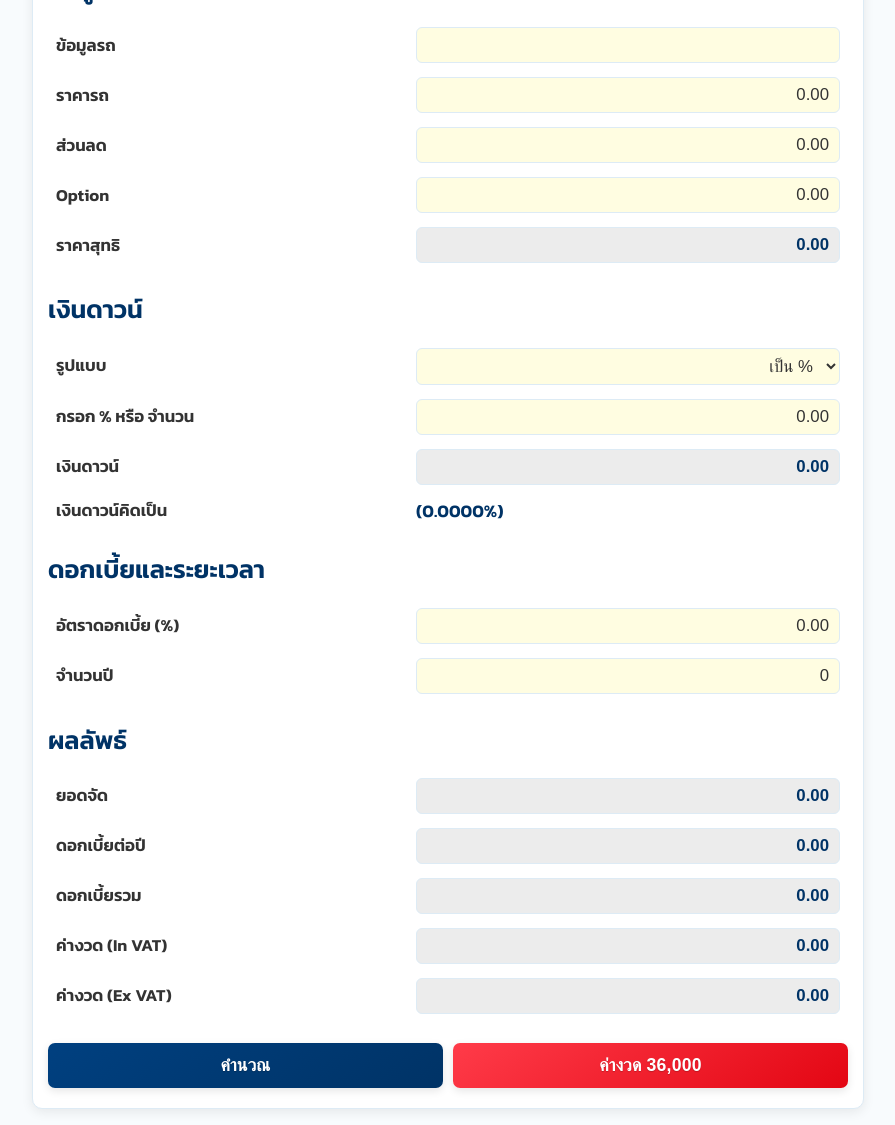
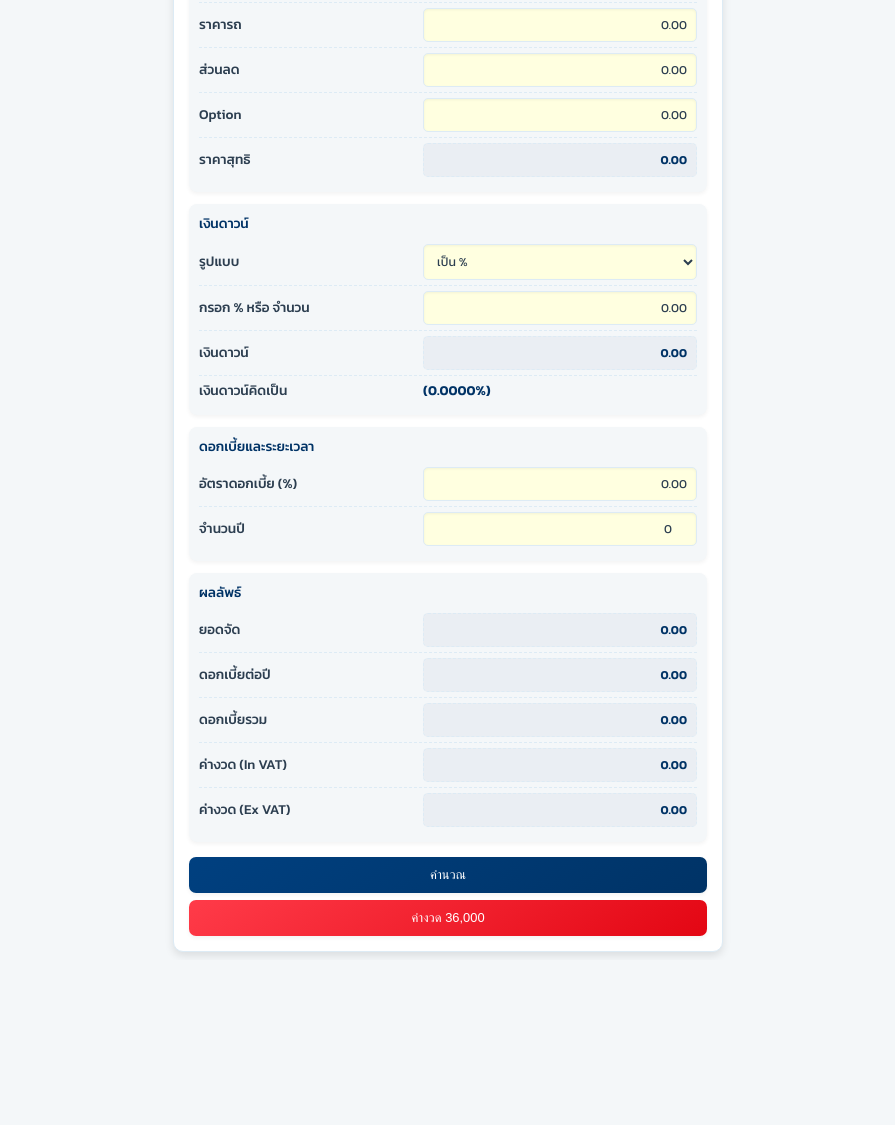
Before and after one commit to Jakkrawut-ORIX/Calculator, a plain HTML site: page index.html in a window 1280 px wide. Shown: the part 153-1278 px from the top of the page, without its empty margins (192-1087 px from the left). After the commit the page ends 1113 px from the top, so only its background shows below. Drawn offline with Linux system fonts and the light colour scheme.

Commit message:
Add files via upload

```diff
--- a/index.html
+++ b/index.html
@@ -2,191 +2,168 @@
 <html lang="th">
 <head>
   <meta charset="UTF-8">
-  <title>โปรแกรมคำนวณลีสซิ่งเบื้องต้น</title>
+  <title>โปรแกรมคำนวนลีสซิ่งเบื้องต้น</title>
   <meta name="viewport" content="width=device-width, initial-scale=1.0">
-  <link href="https://fonts.googleapis.com/css2?family=Kanit:wght@400;600&display=swap" rel="stylesheet">
+  <link href="https://fonts.googleapis.com/css2?family=Kanit:wght@400;500;600&display=swap" rel="stylesheet">
   <style>
     :root {
-      /* ORIX Logo Colors based on provided image */
-      --orix-logo-blue: #003366; /* Dark blue from ORIX logo text */
-      --orix-logo-red: #E30613;  /* Red from ORIX logo symbol */
-
-      /* General UI Colors, adapted to ORIX theme */
-      --orix-white: #FFFFFF;
-      --orix-light-grey: #F8FBFD; /* Very light background for contrast */
-      --orix-dark-grey: #333333;
-      --orix-border-color: #DDEBF5; /* Soft, slightly bluish border */
-      --input-bg-editable: #FFFDE1; /* Adjusted: A clear, light yellow for editable inputs */
-      --input-bg-readonly: #ECECEC; /* Adjusted: A clear, light grey for readonly inputs */
-      --highlight-text-color: var(--orix-logo-blue); /* Emphasize calculated values */
+      --color-primary: #003366;
+      --color-secondary: #E30613;
+      --color-background: #F4F7F9;
+      --color-surface: #FFFFFF;
+      --color-text-primary: #2C3E50;
+      --color-text-secondary: #7F8C8D;
+      --color-border: #DDEBF5;
+      --color-input-bg-editable: #FFFFE0;
+      --color-input-readonly: #EAEEF3;
+      --shadow-elevation-1: 0 2px 4px rgba(0, 0, 0, 0.05);
+      --shadow-elevation-2: 0 4px 8px rgba(0, 0, 0, 0.1);
     }
 
     body {
       font-family: 'Kanit', sans-serif;
       margin: 0;
-      padding: 8px; /* Reduced body padding */
-      background: var(--orix-light-grey);
-      color: var(--orix-dark-grey);
-      line-height: 1.4; /* Slightly reduced line height */
-      font-size: 1.05em;
+      padding: 8px;
+      background: var(--color-background);
+      color: var(--color-text-primary);
+      line-height: 1.4;
+      font-size: 0.85em;
+      display: flex;
+      justify-content: center;
+      align-items: flex-start;
+      min-height: 100vh;
     }
 
     .container {
-      max-width: 800px;
-      margin: 8px auto; /* Reduced margin around container */
-      background: var(--orix-white);
-      padding: 15px; /* Reduced container padding */
+      max-width: 550px;
+      width: 100%;
+      background: var(--color-surface);
+      padding: 15px;
       border-radius: 10px;
-      box-shadow: 0 3px 12px rgba(0, 0, 0, 0.08);
-      border: 1px solid var(--orix-border-color);
+      box-shadow: var(--shadow-elevation-2);
+      border: 1px solid var(--color-border);
+      box-sizing: border-box;
     }
 
     h1 {
       text-align: center;
-      color: var(--orix-logo-blue);
-      margin-bottom: 15px; /* Reduced margin-bottom for h1 */
-      font-size: 2.1em; /* Slightly reduced h1 font size */
+      color: var(--color-primary);
+      font-size: 1.5em;
       font-weight: 600;
+      margin-top: 0;
+      margin-bottom: 15px;
+      border-bottom: 2px solid var(--color-primary);
+      padding-bottom: 6px;
+    }
+
+    .input-section {
+      background: var(--color-background);
+      border-radius: 8px;
+      padding: 10px;
+      margin-bottom: 12px;
+      box-shadow: var(--shadow-elevation-1);
     }
 
     h2 {
-      margin-top: 20px; /* Reduced margin-top for h2 */
-      margin-bottom: 6px; /* Reduced margin-bottom for h2, very tight */
-      color: var(--orix-logo-blue);
-      font-size: 1.5em; /* Slightly reduced h2 font size */
-      padding-bottom: 5px; /* Still keep a little padding for visual separation */
+      color: var(--color-primary);
+      font-size: 1em;
+      font-weight: 500;
+      margin-top: 0;
+      margin-bottom: 6px;
     }
 
-    table {
-      width: 100%;
-      margin-bottom: 10px; /* Reduced table margin-bottom */
-      border-collapse: separate;
-      border-spacing: 0 4px; /* Reduced space between rows, even tighter */
+    .form-row {
+      display: flex;
+      align-items: center;
+      justify-content: space-between;
+      padding: 5px 0;
+      border-bottom: 1px dashed var(--color-border);
     }
 
-    td {
-      padding: 5px 8px; /* Reduced padding for table cells */
-      vertical-align: middle;
-      border-bottom: none; /* No border-bottom */
-    }
-
-    table tr:last-child td {
+    .form-row:last-child {
       border-bottom: none;
     }
 
-    td.label {
+    .label-col {
       width: 45%;
-      font-weight: 600;
-      color: var(--orix-dark-grey);
+      font-weight: 500;
+      color: var(--color-text-primary);
     }
 
-    td.value {
+    .value-col {
       width: 55%;
     }
 
-    td.value input:not([readonly]),
-    td.value select {
+    input:not([readonly]), select {
       width: 100%;
-      padding: 7px 10px; /* Reduced input padding */
-      border: 1px solid var(--orix-border-color);
-      border-radius: 6px;
-      background: var(--input-bg-editable);
-      color: var(--orix-dark-grey);
+      padding: 7px 9px;
+      border: 1px solid var(--color-border);
+      border-radius: 5px;
+      background: var(--color-input-bg-editable);
+      color: var(--color-text-primary);
       box-sizing: border-box;
       transition: all 0.3s ease;
-      text-align: right;
-      font-size: 1.0em; /* Slightly reduced input font size */
+      font-size: 0.9em;
+      font-family: 'Kanit', sans-serif;
+      box-shadow: inset 0 1px 3px rgba(0, 0, 0, 0.05);
     }
 
-    td.value input#carInfo {
+    input[type="text"], input[type="number"] {
+        text-align: right;
+    }
+    input#carInfo {
         text-align: left;
     }
 
-    td.value input#termYears,
-    td.value input#comPercent {
-      -moz-appearance: textfield;
-    }
-    td.value input#termYears::-webkit-outer-spin-button,
-    td.value input#termYears::-webkit-inner-spin-button,
-    td.value input#comPercent::-webkit-outer-spin-button,
-    td.value input#comPercent::-webkit-inner-spin-button {
-      -webkit-appearance: none;
-      margin: 0;
+    input:focus, select:focus {
+      border-color: var(--color-primary);
+      box-shadow: 0 0 0 2px rgba(0, 51, 102, 0.1);
+      outline: none;
+      background-color: var(--color-surface);
     }
 
-    td.value input::placeholder {
-      color: #aaa;
+    input[readonly] {
+      width: 100%;
+      padding: 7px 9px;
+      border: 1px dashed var(--color-border);
+      border-radius: 5px;
+      background-color: var(--color-input-readonly);
+      font-weight: 600;
+      color: var(--color-primary);
+      box-sizing: border-box;
+      font-size: 0.9em;
+      font-family: 'Kanit', sans-serif;
+      text-align: right;
     }
 
-    td.value input:not([readonly]):focus,
-    td.value select:focus {
-      border-color: var(--orix-logo-blue);
-      box-shadow: 0 0 0 0.2rem rgba(0, 51, 102, 0.2);
-      outline: none;
-    }
-
-    td.value input[readonly] {
-      width: 100%;
-      padding: 7px 10px; /* Reduced input padding */
-      border: 1px solid var(--orix-border-color);
-      border-radius: 6px;
-      background-color: var(--input-bg-readonly);
-      font-weight: bold;
-      color: var(--highlight-text-color);
-      text-align: right;
-      box-sizing: border-box;
-      font-size: 1.0em; /* Slightly reduced input font size */
+    #downPercentDisplay {
+      font-weight: 600;
+      color: var(--color-primary);
     }
 
     .button-group {
       display: flex;
-        flex-wrap: wrap;
-        gap: 10px; /* Reduced gap between buttons */
-        margin-top: 20px; /* Reduced margin-top for button group */
-        margin-bottom: 5px;
-        justify-content: center;
+      flex-direction: column;
+      gap: 7px;
+      margin-top: 15px;
     }
 
     .button-group button {
-      flex: 1;
-      min-width: 180px; /* Reduced min-width for smaller buttons */
-      padding: 12px 15px; /* Reduced button padding */
-      font-size: 1.05em; /* Slightly reduced button font size */
-      color: var(--orix-white);
+      width: 100%;
+      padding: 10px 14px;
+      font-size: 0.95em;
+      color: var(--color-surface);
       border: none;
-      border-radius: 7px; /* Slightly reduced border-radius */
+      border-radius: 7px;
       cursor: pointer;
       transition: all 0.3s ease;
-      font-weight: 600;
-      box-shadow: 0 3px 8px rgba(0, 0, 0, 0.1); /* Slightly softer shadow */
-      text-shadow: 0 1px 1px rgba(0,0,0,0.2); /* Slightly softer text shadow */
-      letter-spacing: 0.2px; /* Reduced letter spacing */
+      font-weight: 500;
+      box-shadow: var(--shadow-elevation-1);
     }
 
-    /* ORIX Brand Colors for Buttons */
-    .button-group button:nth-of-type(1) { /* คำนวณ - ORIX Blue */
-      background: linear-gradient(145deg, #004080, var(--orix-logo-blue));
-    }
-    .button-group button:nth-of-type(1):hover {
-      background: linear-gradient(145deg, var(--orix-logo-blue), #00264d);
+    .button-group button:hover {
+      box-shadow: var(--shadow-elevation-2);
       transform: translateY(-2px);
-      box-shadow: 0 6px 15px rgba(0, 0, 0, 0.2);
-    }
-
-    .button-group button:nth-of-type(2) { /* ค่างวด 36,000 - ORIX Red */
-      background: linear-gradient(145deg, #FF3B49, var(--orix-logo-red));
-    }
-    .button-group button:nth-of-type(2):hover {
-      background: linear-gradient(145deg, var(--orix-logo-red), #B0050D);
-      transform: translateY(-2px);
-      box-shadow: 0 6px 15px rgba(0, 0, 0, 0.2);
-    }
-
-    .button-group button:nth-of-type(3) { /* This button is removed now */
-        display: none;
-    }
-    .button-group button:nth-of-type(4) { /* This button is removed now */
-        display: none;
     }
 
     .button-group button:active {
@@ -194,88 +171,45 @@
       box-shadow: 0 2px 5px rgba(0, 0, 0, 0.1);
     }
 
-    #downPercentDisplay {
-      font-weight: bold;
-      color: var(--highlight-text-color);
-      font-size: 1.05em;
+    #calculateBtn {
+      background: linear-gradient(145deg, #004080, var(--color-primary));
+    }
+    #calculateBtn:hover {
+      background: linear-gradient(145deg, var(--color-primary), #00264d);
     }
 
-    /* Responsive adjustments for smaller screens (e.g., mobile phones) */
+    #targetLeaseBtn {
+      background: linear-gradient(145deg, #FF3B49, var(--color-secondary));
+    }
+    #targetLeaseBtn:hover {
+      background: linear-gradient(145deg, var(--color-secondary), #B0050D);
+    }
+
     @media screen and (max-width: 768px) {
       body {
-        padding: 4px;
-        font-size: 0.9em; /* Adjusted for better fit */
+        padding: 5px;
+        font-size: 0.8em;
       }
       .container {
-        margin: 4px;
-        padding: 10px;
+        padding: 12px;
       }
-
       h1 {
-        font-size: 1.6em;
-        margin-bottom: 12px;
+        font-size: 1.4em;
+        margin-bottom: 15px;
       }
-
       h2 {
-        font-size: 1.3em;
-        margin-top: 15px;
-        margin-bottom: 5px;
-        padding-bottom: 0;
+        font-size: 1em;
+        margin-bottom: 8px;
       }
-
-      table {
-        margin-bottom: 6px;
+      .form-row {
+        flex-direction: column;
+        align-items: flex-start;
       }
-
-      /* Core change: Make table rows flex containers */
-      table tr {
-        display: flex;
-        align-items: center; /* Vertically align label and input */
-        margin-bottom: 6px;
-        flex-wrap: wrap; /* Allows wrapping if needed, though unlikely with this setup */
+      .label-col, .value-col {
+        width: 100%;
       }
-
-      /* Remove block display and set specific widths */
-      td {
-        padding: 3px 0;
-        border-bottom: none;
-      }
-
-      td.label {
-        width: 40%; /* Allocate 40% width to the label */
-        padding-right: 8px; /* Add space between label and input */
-        box-sizing: border-box;
-        font-weight: 600;
-        text-align: left;
-      }
-
-      td.value {
-        width: 60%; /* Allocate 60% width to the value/input field */
-        box-sizing: border-box;
-      }
-
-      td.value input:not([readonly]),
-      td.value select,
-      td.value input[readonly] {
-        font-size: 1em; /* Keep font size consistent with body */
-        padding: 6px 8px;
-        width: 100%; /* Make input fill its container (td.value) */
-      }
-
-      table tr:last-child {
-        border-bottom: none;
-      }
-
-      .button-group {
-        flex-direction: column;
-        gap: 8px;
-        margin-top: 15px;
-      }
-      .button-group button {
-        width: 100%;
-        min-width: unset;
-        padding: 12px;
-        font-size: 1em;
+      .value-col {
+        margin-top: 4px;
       }
     }
   </style>
@@ -285,36 +219,96 @@
 <div class="container">
   <h1>โปรแกรมคำนวนลีสซิ่งเบื้องต้น</h1>
 
+  <div class="input-section">
     <h2>ข้อมูลเบื้องต้น</h2>
-  <table>
-    <tr><td class="label">ข้อมูลรถ</td><td class="value"><input id="carInfo" type="text" value=""></td></tr>
-    <tr><td class="label">ราคารถ</td><td class="value"><input id="carPrice" type="text" value="0.00"></td></tr>
-    <tr><td class="label">ส่วนลด</td><td class="value"><input id="discount" type="text" value="0.00"></td></tr>
-    <tr><td class="label">Option</td><td class="value"><input id="option" type="text" value="0.00"></td></tr>
-    <tr><td class="label">ราคาสุทธิ</td><td class="value"><input id="totalAmount" readonly></td></tr>
-  </table>
+    <div class="form-row">
+      <div class="label-col">ข้อมูลรถ</div>
+      <div class="value-col"><input id="carInfo" type="text" value=""></div>
+    </div>
+    <div class="form-row">
+      <div class="label-col">ราคารถ</div>
+      <div class="value-col"><input id="carPrice" type="text" value="0.00"></div>
+    </div>
+    <div class="form-row">
+      <div class="label-col">ส่วนลด</div>
+      <div class="value-col"><input id="discount" type="text" value="0.00"></div>
+    </div>
+    <div class="form-row">
+      <div class="label-col">Option</div>
+      <div class="value-col"><input id="option" type="text" value="0.00"></div>
+    </div>
+    <div class="form-row">
+      <div class="label-col">ราคาสุทธิ</div>
+      <div class="value-col"><input id="totalAmount" readonly></div>
+    </div>
+  </div>
 
+  <div class="input-section">
     <h2>เงินดาวน์</h2>
-  <table>
-    <tr>
-      <td class="label">รูปแบบ</td>
-      <td class="value">
+    <div class="form-row">
+      <div class="label-col">รูปแบบ</div>
+      <div class="value-col">
         <select id="downType" onchange="calculate()">
           <option value="percent">เป็น %</option>
           <option value="amount">เป็นจำนวนเงิน</option>
         </select>
-      </td>
-    </tr>
-    <tr><td class="label">กรอก % หรือ จำนวน</td><td class="value"><input id="downInput" type="text" value="0.00"></td></tr>
-    <tr><td class="label">เงินดาวน์</td><td class="value"><input id="downAmount" readonly></td></tr>
-    <tr><td class="label">เงินดาวน์คิดเป็น</td><td class="value"><span id="downPercentDisplay">-</span></td></tr>
-  </table>
+      </div>
+    </div>
+    <div class="form-row">
+      <div class="label-col">กรอก % หรือ จำนวน</div>
+      <div class="value-col"><input id="downInput" type="text" value="0.00"></div>
+    </div>
+    <div class="form-row">
+      <div class="label-col">เงินดาวน์</div>
+      <div class="value-col"><input id="downAmount" readonly></div>
+    </div>
+    <div class="form-row">
+      <div class="label-col">เงินดาวน์คิดเป็น</div>
+      <div class="value-col"><span id="downPercentDisplay">-</span></div>
+    </div>
+  </div>
 
+  <div class="input-section">
     <h2>ดอกเบี้ยและระยะเวลา</h2>
-  <table>
-    <tr><td class="label">อัตราดอกเบี้ย (%)</td><td class="value"><input id="interestRate" type="text" value="0.00"></td></tr>
-    <tr><td class="label">จำนวนปี</td><td class="value"><input id="termYears" type="number" step="1" value="0"></td></tr>
-  </table>
+    <div class="form-row">
+      <div class="label-col">อัตราดอกเบี้ย (%)</div>
+      <div class="value-col"><input id="interestRate" type="text" value="0.00"></div>
+    </div>
+    <div class="form-row">
+      <div class="label-col">จำนวนปี</div>
+      <div class="value-col"><input id="termYears" type="number" step="1" value="0"></div>
+    </div>
+  </div>
+
+  <div class="input-section">
+    <h2>ผลลัพธ์</h2>
+    <div class="form-row">
+      <div class="label-col">ยอดจัด</div>
+      <div class="value-col"><input id="financeAmt" readonly></div>
+    </div>
+    <div class="form-row">
+      <div class="label-col">ดอกเบี้ยต่อปี</div>
+      <div class="value-col"><input id="intPA" readonly></div>
+    </div>
+    <div class="form-row">
+      <div class="label-col">ดอกเบี้ยรวม</div>
+      <div class="value-col"><input id="intTotal" readonly></div>
+    </div>
+    <div class="form-row">
+      <div class="label-col">ค่างวด (In VAT)</div>
+      <div class="value-col"><input id="leaseInVat" readonly></div>
+    </div>
+    <div class="form-row">
+      <div class="label-col">ค่างวด (Ex VAT)</div>
+      <div class="value-col"><input id="leaseExVat" readonly></div>
+    </div>
+  </div>
+
+  <div class="button-group">
+    <button id="calculateBtn" onclick="calculate()">คำนวณ</button>
+    <button id="targetLeaseBtn" onclick="calculateDownForTargetLease(36000)">ค่างวด 36,000</button>
+  </div>
+</div>
 
 <div style="display: none;">
   <h2>ค่าคอมมิชชั่น</h2>
@@ -332,17 +326,6 @@
     <tr><td class="label">Extra Commission</td><td class="value"><input id="extra" type="text" value="0.00"></td></tr>
     <tr><td class="label">QS Extra Cost</td><td class="value"><input id="qsExtra" readonly></td></tr>
   </table>
-  </div>
-  <h2>ผลลัพธ์</h2>
-  <table>
-    <tr><td class="label">ยอดจัด</td><td class="value"><input id="financeAmt" readonly></td></tr>
-    <tr><td class="label">ดอกเบี้ยต่อปี</td><td class="value"><input id="intPA" readonly></td></tr>
-    <tr><td class="label">ดอกเบี้ยรวม</td><td class="value"><input id="intTotal" readonly></td></tr>
-    <tr><td class="label">ค่างวด (In VAT)</td><td class="value"><input id="leaseInVat" readonly></td></tr>
-    <tr><td class="label">ค่างวด (Ex VAT)</td><td class="value"><input id="leaseExVat" readonly></td></tr>
-  </table>
-
-  <div style="display: none;">
   <h2>QS Information</h2>
   <table>
     <tr><td class="label">ข้อมูลรถ</td><td class="value"><input id="qsCarInfo" readonly></td></tr>
@@ -358,17 +341,11 @@
     <tr><td class="label">TR Dep</td><td class="value"><input id="qsTrDep" readonly></td></tr>
   </table>
 </div>
-  <div class="button-group">
-    <button onclick="calculate()">คำนวณ</button>
-    <button onclick="calculateDownForTargetLease(36000)">ค่างวด 36,000</button>
-  </div>
-</div>
 
 <script>
 // Helper functions for number formatting
 function format(n, decimals = 2) {
   if (isNaN(n) || n === null) return "0.00";
-  // Use Intl.NumberFormat for robust formatting with commas
   return new Intl.NumberFormat('en-US', {
     minimumFractionDigits: decimals,
     maximumFractionDigits: decimals
@@ -388,18 +365,16 @@ function format4(n) {
 }
 
 function uncomma(s) {
-  // Handles both comma-formatted and non-formatted numbers, returns 0 if invalid
   const cleaned = String(s).replace(/,/g, '');
   const num = parseFloat(cleaned);
   return isNaN(num) ? 0 : num;
 }
 
-// Function to calculate IRR (Effective Interest Rate per period)
 function calculateIRR(nper, pmt, pv, fv = 0, type = 0) {
   if (pmt === 0 && pv === 0) return NaN;
   if (nper <= 0) return NaN;
 
-  let guess = 0.05 / 12; // Initial guess for monthly rate
+  let guess = 0.05 / 12;
   let rate = guess;
   const maxIter = 500;
   const tol = 1e-7;
@@ -432,7 +407,10 @@ function showDownPercent() {
   const down = uncomma(document.getElementById("downAmount").value);
   const result = total > 0 ? (down / total * 100) : 0;
   document.getElementById("downPercentDisplay").innerText = `(${format4(result)}%)`;
-  document.getElementById("qsDownPercent").value = format4(result) + '%';
+  const qsDownPercentElement = document.getElementById("qsDownPercent");
+  if (qsDownPercentElement) {
+    qsDownPercentElement.value = format4(result) + '%';
+  }
 }
 
 function calculate() {
@@ -454,6 +432,13 @@ function calculate() {
   } else {
     down = downInput;
   }
+
+  if (down > total) {
+      alert("เงินดาวน์ไม่สามารถเกินราคารถได้ กรุณาใส่ข้อมูลใหม่");
+      document.getElementById('downInput').value = "0.00";
+      down = 0;
+  }
+
   document.getElementById('downAmount').value = format(down);
 
   const finance = total - down;
@@ -475,11 +460,14 @@ function calculate() {
   const intTotal = intPA * years;
   const financeTotalWithInterest = finance + intTotal;
 
-  // These values are still calculated for potential future use or if other parts of the system rely on them,
-  // even if their display fields are hidden.
-  const comBase = document.getElementById('comBase').value;
-  const comPercent = getIntVal('comPercent');
-  const extra = getVal('extra');
+  const comBaseElement = document.getElementById('comBase');
+  const comPercentElement = document.getElementById('comPercent');
+  const extraElement = document.getElementById('extra');
+
+  const comBase = comBaseElement ? comBaseElement.value : 'finance';
+  const comPercent = comPercentElement ? getIntVal('comPercent') : 0;
+  const extra = extraElement ? getVal('extra') : 0;
+
   const comBaseVal = comBase === "finance" ? finance : intTotal;
   const commission = Math.ceil(comBaseVal * (comPercent / 100));
   const qsExtraCost = commission + extra;
@@ -500,21 +488,36 @@ function calculate() {
   document.getElementById('leaseInVat').value = format(leaseInVat);
   document.getElementById('leaseExVat').value = format(leaseExVat);
 
-  // Update hidden fields
-  document.getElementById('calculatedCommission').value = format(commission);
-  document.getElementById('qsExtra').value = format(qsExtraCost);
-  document.getElementById('financeTotalWithInterest').value = format(financeTotalWithInterest);
-  // TR Rate is not displayed in the results, but still updated in the hidden field
+  const calculatedCommissionElement = document.getElementById('calculatedCommission');
+  if (calculatedCommissionElement) {
+    calculatedCommissionElement.value = format(commission);
+  }
+
+  const qsExtraElement = document.getElementById('qsExtra');
+  if (qsExtraElement) {
+    qsExtraElement.value = format(qsExtraCost);
+  }
+
+  const financeTotalWithInterestElement = document.getElementById('financeTotalWithInterest');
+  if (financeTotalWithInterestElement) {
+    financeTotalWithInterestElement.value = format(financeTotalWithInterest);
+  }
+
   const trRateElement = document.getElementById('trRate');
-  if (trRateElement) trRateElement.value = isNaN(tr) ? 'ไม่สามารถคำนวณ' : format4(tr);
+  if (trRateElement) {
+    trRateElement.value = isNaN(tr) ? 'ไม่สามารถคำนวณ' : format4(tr);
+  }
 
+  const qsTrDepElement = document.getElementById('qsTrDep');
+  if (qsTrDepElement) {
+    qsTrDepElement.value = isNaN(trDep) ? 'ไม่สามารถคำนวณ' : format4(trDep);
+  }
 
   updateQsInfo(carInfo, car, discount, option, down, years, tr, trDep, qsExtraCost);
   showDownPercent();
 }
 
 function updateQsInfo(carInfo, car, discount, option, down, years, tr, trDep, qsExtraCost) {
-    // These update hidden QS Information fields
     const qsCarInfoElement = document.getElementById('qsCarInfo');
     if (qsCarInfoElement) qsCarInfoElement.value = carInfo;
 
@@ -577,6 +580,7 @@ function calculateDownForTargetLease(targetLease) {
   let high = total;
   let bestDown = 0;
   let minDiff = Infinity;
+  let finalLease = 0;
 
   const maxIter = 500;
 
@@ -589,6 +593,7 @@ function calculateDownForTargetLease(targetLease) {
     const finance = total - currentDown;
     const intTotal = finance * (rate / 100) * years;
     const currentLease = months > 0 ? Math.ceil((finance + intTotal) / months) : 0;
+    finalLease = currentLease;
 
     const diff = Math.abs(currentLease - targetLease);
 
@@ -608,6 +613,10 @@ function calculateDownForTargetLease(targetLease) {
     }
   }
 
+  if (finalLease < targetLease) {
+      bestDown = 0;
+  }
+
   document.getElementById('downType').value = 'amount';
   document.getElementById('downInput').value = formatNoDecimal(bestDown);
   calculate();
@@ -616,12 +625,11 @@ function calculateDownForTargetLease(targetLease) {
 // Event Listeners for input fields
 function addInputListeners(id) {
   const el = document.getElementById(id);
-  // Ensure the element exists before adding listeners
   if (!el) return;
 
   if (id === 'carInfo') {
       el.addEventListener('blur', calculate);
-  } else { // All other number/percent inputs
+  } else {
       el.addEventListener('focus', () => {
           let currentVal = uncomma(el.value);
           if (Math.abs(currentVal) < 0.001) {
@@ -656,14 +664,13 @@ function addInputListeners(id) {
 window.onload = () => {
   ['carPrice', 'discount', 'option', 'downInput', 'interestRate', 'extra', 'termYears', 'comPercent', 'carInfo'].forEach(addInputListeners);
 
-  // Ensure elements exist before adding listeners
   const downTypeElement = document.getElementById('downType');
   if (downTypeElement) downTypeElement.addEventListener('change', calculate);
 
   const comBaseElement = document.getElementById('comBase');
   if (comBaseElement) comBaseElement.addEventListener('change', calculate);
 
-  calculate(); // Initial calculation on load
+  calculate();
 };
 </script>
 
```
Lines whose indentation alone changed are shown as unchanged.
